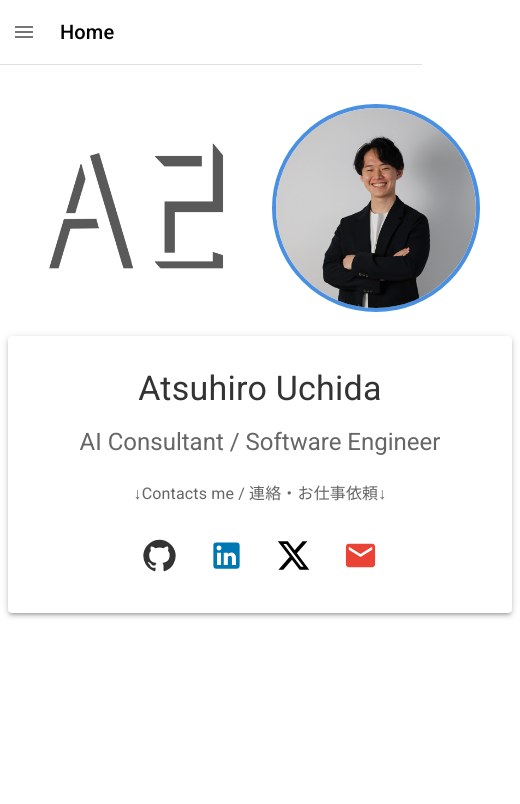
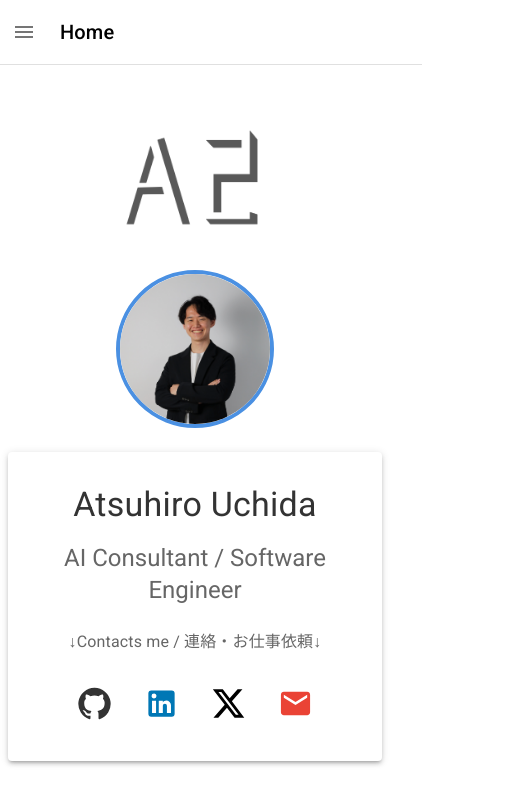
Before and after one commit to timtoronto634/timtoronto634.github.io, a React (Vite) app: page / in a window 390 px wide. Shown: the top 804 px of the page, 520 px wide, since content can reach past the window. Built offline with nearby package versions, Linux system fonts and the light colour scheme.

Commit message:
feat: Enhance responsiveness of Home component and prevent layout overflows.

```diff
--- a/src/App.tsx
+++ b/src/App.tsx
@@ -21,7 +21,7 @@ export const App = () => {
         onMenuSelect={setSelectedMenu}
         onMobileClose={() => setMobileOpen(false)}
       />
-      <Stack>
+      <Stack sx={{ width: '100%', minWidth: 0 }}>
         {isMobile && (
           <Header
             isMobile={isMobile}
--- a/src/components/Home.tsx
+++ b/src/components/Home.tsx
@@ -1,4 +1,4 @@
-import { Typography, Stack, Link, Avatar, Paper, IconButton } from '@mui/material';
+import { Typography, Stack, Link, Avatar, Paper, IconButton, useTheme, useMediaQuery } from '@mui/material';
 import GitHubIcon from '@mui/icons-material/GitHub';
 import LinkedInIcon from '@mui/icons-material/LinkedIn';
 import XIcon from '@mui/icons-material/X';
@@ -77,6 +77,8 @@ const SocialLinks: React.FC<{ contacts: Contact[] }> = ({ contacts }) => {
 };
 
 export const Home: React.FC = () => {
+  const theme = useTheme();
+  const isMobile = useMediaQuery(theme.breakpoints.down('sm'));
   const data = generalInfo as GeneralInfo;
 
   if (!data.name || !data.title) {
@@ -96,8 +98,8 @@ export const Home: React.FC = () => {
       }}
     >
       <Stack
-        direction='row'
-        spacing={4}
+        direction={isMobile ? 'column' : 'row'}
+        spacing={isMobile ? 2 : 4}
         sx={{
           mb: 3,
           justifyContent: 'center',
@@ -109,16 +111,16 @@ export const Home: React.FC = () => {
           alt='a2 logo'
           variant='square'
           sx={{
-            width: 200,
-            height: 200,
+            width: isMobile ? 150 : 200,
+            height: isMobile ? 150 : 200,
           }}
         />
         <Avatar
           src='/profile_picture.jpg'
           alt={name}
           sx={{
-            width: 200,
-            height: 200,
+            width: isMobile ? 150 : 200,
+            height: isMobile ? 150 : 200,
             border: '4px solid #4A90E2',
           }}
         />
--- a/src/components/layout/MainContent.tsx
+++ b/src/components/layout/MainContent.tsx
@@ -20,6 +20,7 @@ export const MainContent = ({ selectedMenu }: MainContentProps) => {
         top: isMobile ? themeConstants.header.height : 0,
         padding: isMobile ? 1 : 2,
         marginBottom: isMobile ? themeConstants.header.height : 0,
+        overflowX: 'hidden',
       }}
     >
       {selectedMenu === 'Home' && <Home />}
```
